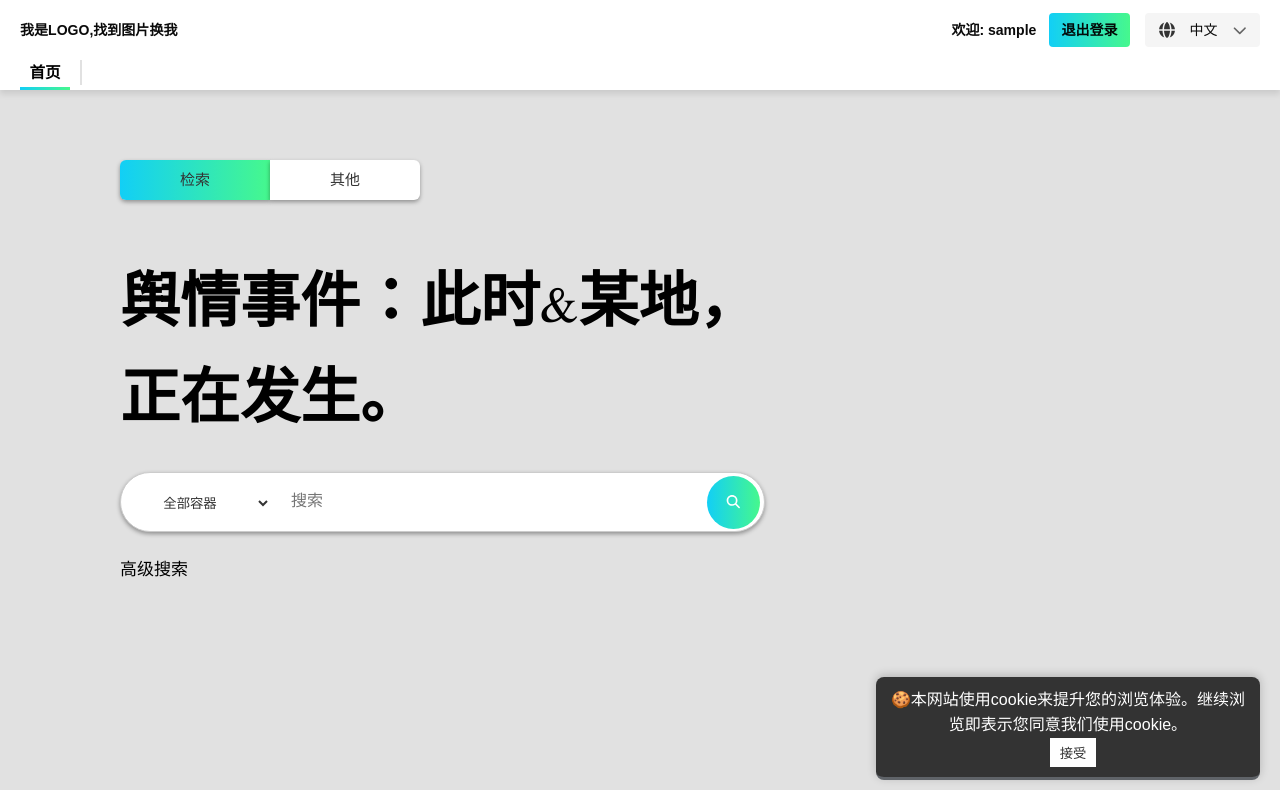
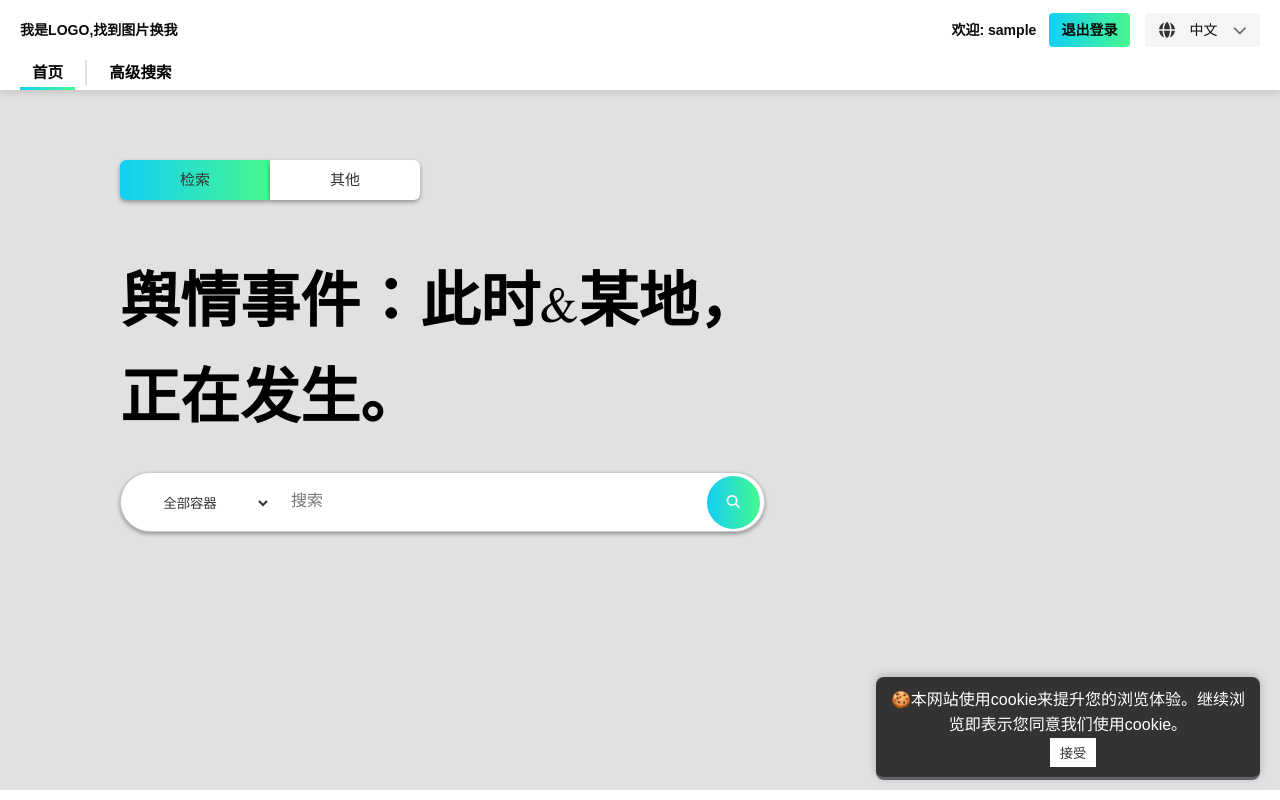
Before and after one commit to iBkionDianBai/ES_Former_END, a React (Create React App) app: page /main in a window 1280 px wide. Shown: the top 800 px of the page. Built offline with nearby package versions, Linux system fonts and the light colour scheme; sample sign-in values are in the browser's storage.

Commit message:
进一步修改网页设计

```diff
--- a/src/page/MainPage.css
+++ b/src/page/MainPage.css
@@ -143,21 +143,6 @@
     border-radius: 100%;
 }
 
-.searchmain .readvce {
-    width: 150px;
-    font-size: 14px;
-    text-align: left;
-}
-
-.searchmain .readvce .GaojiSearchButton {
-    display: inline-block;
-    line-height: 28px;
-    color: #000000;
-    background: none;
-    border: none;
-    font-size: 17px;
-}
-
 .button-bar-container {
     width: 1090px;
     clear: both;
--- a/src/page/MainPage.js
+++ b/src/page/MainPage.js
@@ -29,10 +29,6 @@ function SearchComponent() {
         if (inputContent.trim() !== '') {
             navigate('/searchResult?q=' + encodeURIComponent(inputContent.trim()));
         }
-    };
-
-    const handleGaojiSearchClick = () => {
-        navigate("/gaojiSearch");
     };
 
     return (
@@ -81,9 +77,6 @@ function SearchComponent() {
                                     <FontAwesomeIcon icon={faSearch} />
                                 </button>
                             </div>
-                        </div>
-                        <div className="readvce">
-                            <button className="GaojiSearchButton" onClick={handleGaojiSearchClick}>{t('advancedSearch')}</button>
                         </div>
                     </div>
                 </div>
--- a/src/page/header.css
+++ b/src/page/header.css
@@ -284,7 +284,7 @@
 }
 
 .second-line .return-home {
-    width: 50px;
+    padding: 0 12px;
     align-self: center;
     height: 30px;
     position: relative;
@@ -329,3 +329,43 @@
     margin-left: 10px;
     margin-top: -5px;
 }
+
+.second-line .readvce {
+    padding: 0 12px;
+    margin-left: 10px;
+    align-self: center;
+    height: 30px;
+    position: relative;
+}
+
+.second-line .readvce::after {
+    content: '';
+    position: absolute;
+    left: 0;
+    bottom: 0;
+    height: 3px; /* 边框厚度 */
+
+    /* 渐变颜色（从左到右） */
+    background: linear-gradient(90deg, #12cff6, #46f88d);
+
+    /* 动画相关设置 */
+    width: 0; /* 初始宽度为0（不显示） */
+    transition: width 0.5s ease; /* 宽度变化的过渡动画 */
+}
+.second-line .readvce:hover::after {
+    width: 100%;
+}
+.second-line .readvce.active::after {
+    width: 100%;
+}
+
+.second-line .readvce .GaojiSearchButton {
+    border: none;
+    background: none;
+}
+
+.second-line .readvce .GaojiSearchButton:hover {
+    transform: translateY(-2px);
+    color: #b5b3b3;
+    transition: 0.3s;
+}
--- a/src/page/header.js
+++ b/src/page/header.js
@@ -83,6 +83,10 @@ function Header() {
         { code: 'zh', name: '中文' }
     ];
 
+    const handleGaojiSearchClick = () => {
+        navigate("/gaojiSearch");
+    };
+
     return (
         <div className="header-container">
             <div className="first-line">
@@ -141,6 +145,11 @@ function Header() {
                     </button>
                 </div>
                 <div className="cutter"></div>
+                <div className="readvce">
+                    <button className="GaojiSearchButton" onClick={handleGaojiSearchClick}>
+                        <h3>{t('advancedSearch')}</h3>
+                    </button>
+                </div>
             </div>
 
             {/* 退出确认弹窗 */}
```
